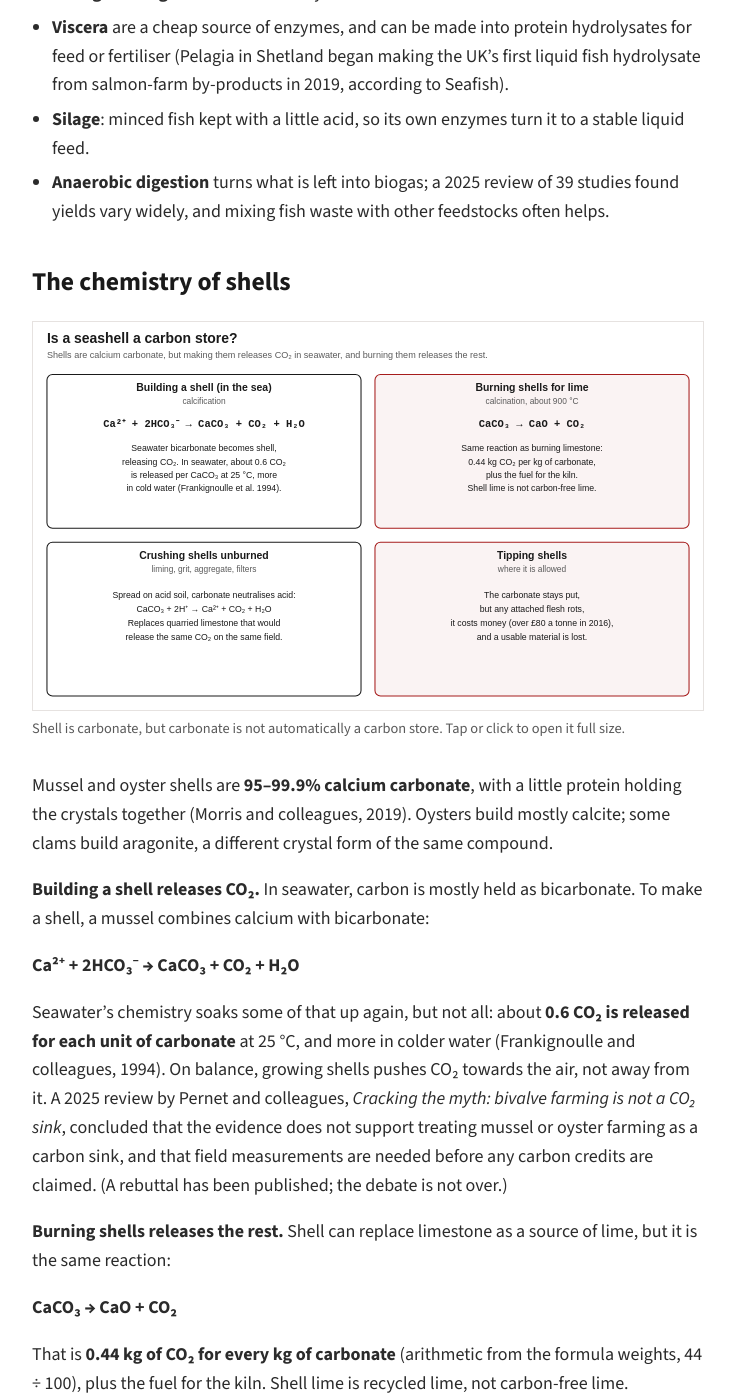
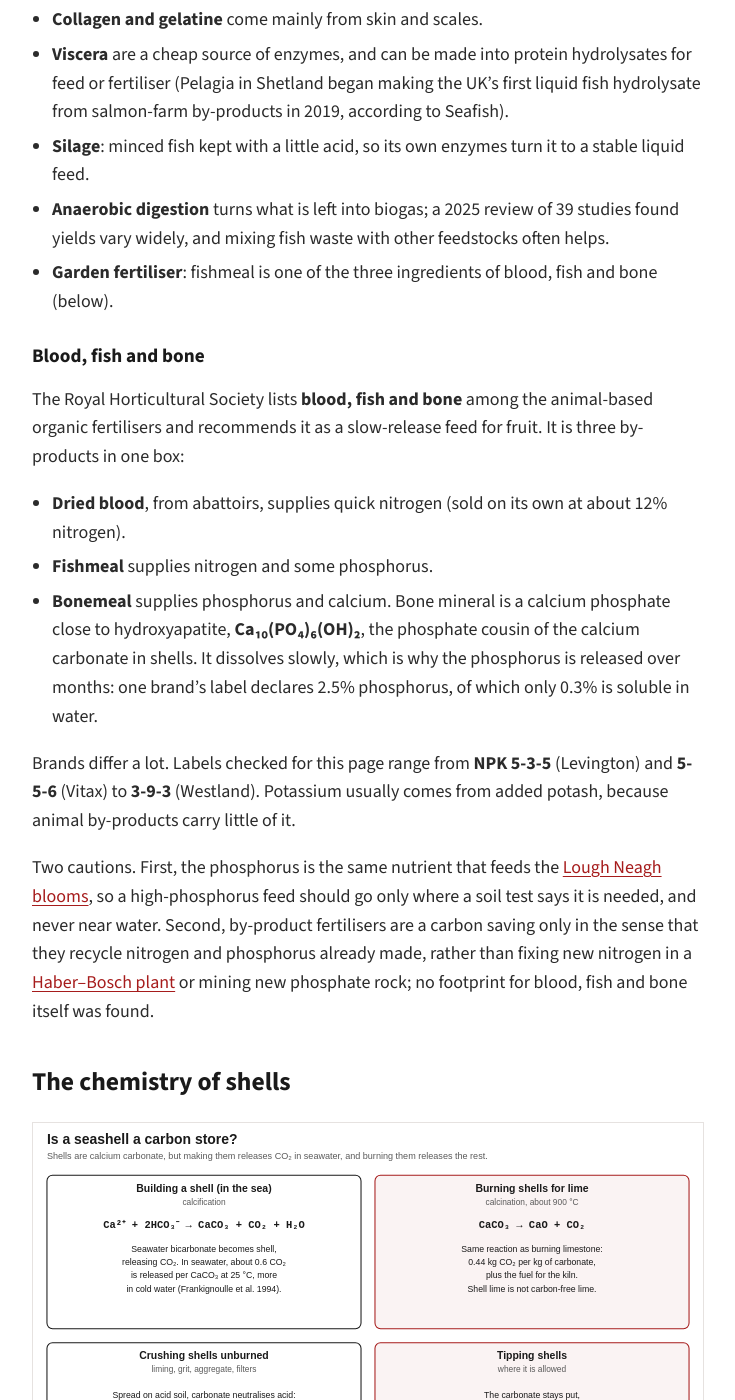
Before and after one commit to robertjparkuk/RobertJParkuk.github.io, a Jekyll site: the page built from _learn/fish-guts-and-seashells.md, in a window 1280 px wide and 1400 px high, scrolled down 2385 px. Shown: the whole window, without its empty margins (96-831 px from the left). Built offline with Jekyll 4.4.1, drawn with Linux system fonts in a browser that asks for light colours; some of the changed text lies outside the part shown.

Commit message:
v0.38.1: blood, fish and bone on the fish by-products page
Co-Authored-By: Claude Opus 5.5 <noreply@anthropic.com>
Claude-Session: https://claude.ai/code/session_01TUNMnKYNLJG7xEEf2zYoSz

```diff
--- a/_learn/fish-guts-and-seashells.md
+++ b/_learn/fish-guts-and-seashells.md
@@ -18,7 +18,7 @@ The same material is valuable elsewhere. Fish oil, collagen for cosmetics, chito
 | Part | Share | What it can become | The catch |
 |---|---|---|---|
 | **Fillet** | About a third of cod, haddock or whiting; about half of herring or mackerel | Food | Yields vary widely |
-| **Heads and frames** | Most of the rest | Fishmeal, fish oil, stock, protein | Needs collection and a plant |
+| **Heads and frames** | Most of the rest | Fishmeal, fish oil, protein, garden fertiliser (blood, fish and bone) | Needs collection and a plant |
 | **Guts (viscera)** | About 5% of a fish | Oil, enzymes, silage, biogas | Spoils fast |
 | **Skin and scales** | Varies | Collagen, gelatine, leather | Needs clean handling |
 | **Mollusc shell** | Up to 75% of a mussel or oyster | Lime, poultry grit, aggregate, filters | Heavy; transport eats the benefit |
@@ -26,7 +26,7 @@ The same material is valuable elsewhere. Fish oil, collagen for cosmetics, chito
 
 ## One fish, many products
 
-<figure class="learn-figure"><a href="{{ '/assets/learn/fish-by-products.svg' | relative_url }}" title="Open the diagram full size"><img src="{{ '/assets/learn/fish-by-products.svg' | relative_url }}" alt="A whole fish or prawn splits into five streams: the fillet, used as food; heads and frames, used for fishmeal, oil and stock; guts, used for oil, silage and enzymes; skin and scales, used for collagen, gelatine and leather; and shells, used for lime, grit and chitin. If nobody takes them, by-products go to rendering or incineration at a cost; fish waste must not be landfilled, and animal by-products rules apply. The higher-value order is food and supplements first, then feed, then fertiliser and energy." loading="lazy"></a><figcaption>The same tonne can earn money or cost it. Tap or click to open it full size.</figcaption></figure>
+<figure class="learn-figure"><a href="{{ '/assets/learn/fish-by-products.svg' | relative_url }}" title="Open the diagram full size"><img src="{{ '/assets/learn/fish-by-products.svg' | relative_url }}" alt="A whole fish or prawn splits into five streams: the fillet, used as food; heads and frames, used for fishmeal, oil and garden fertiliser such as blood, fish and bone; guts, used for oil, silage and enzymes; skin and scales, used for collagen, gelatine and leather; and shells, used for lime, grit and chitin. If nobody takes them, by-products go to rendering or incineration at a cost; fish waste must not be landfilled, and animal by-products rules apply. The higher-value order is food and supplements first, then feed, then fertiliser and energy." loading="lazy"></a><figcaption>The same tonne can earn money or cost it. Tap or click to open it full size.</figcaption></figure>
 
 <figure class="learn-figure"><a href="{{ '/assets/learn/fillet-yields.svg' | relative_url }}" title="Open the chart full size"><img src="{{ '/assets/learn/fillet-yields.svg' | relative_url }}" alt="Skinless fillet yield as a share of the whole fish, from FAO: whiting 32%, Atlantic cod 34%, haddock 35%, Atlantic herring 46%, Atlantic mackerel 54%. The rest is heads, frames, guts and skin." loading="lazy"></a><figcaption>For whitefish, about two-thirds of the catch is not fillet. Tap or click to open it full size.</figcaption></figure>
 
@@ -37,6 +37,19 @@ The UN Food and Agriculture Organization (FAO) puts fish processing by-products
 - **Viscera** are a cheap source of enzymes, and can be made into protein hydrolysates for feed or fertiliser (Pelagia in Shetland began making the UK's first liquid fish hydrolysate from salmon-farm by-products in 2019, according to Seafish).
 - **Silage**: minced fish kept with a little acid, so its own enzymes turn it to a stable liquid feed.
 - **Anaerobic digestion** turns what is left into biogas; a 2025 review of 39 studies found yields vary widely, and mixing fish waste with other feedstocks often helps.
+- **Garden fertiliser**: fishmeal is one of the three ingredients of blood, fish and bone (below).
+
+### Blood, fish and bone
+
+The Royal Horticultural Society lists **blood, fish and bone** among the animal-based organic fertilisers and recommends it as a slow-release feed for fruit. It is three by-products in one box:
+
+- **Dried blood**, from abattoirs, supplies quick nitrogen (sold on its own at about 12% nitrogen).
+- **Fishmeal** supplies nitrogen and some phosphorus.
+- **Bonemeal** supplies phosphorus and calcium. Bone mineral is a calcium phosphate close to hydroxyapatite, **Ca₁₀(PO₄)₆(OH)₂**, the phosphate cousin of the calcium carbonate in shells. It dissolves slowly, which is why the phosphorus is released over months: one brand's label declares 2.5% phosphorus, of which only 0.3% is soluble in water.
+
+Brands differ a lot. Labels checked for this page range from **NPK 5-3-5** (Levington) and **5-5-6** (Vitax) to **3-9-3** (Westland). Potassium usually comes from added potash, because animal by-products carry little of it.
+
+Two cautions. First, the phosphorus is the same nutrient that feeds the [Lough Neagh blooms]({{ '/learn/lough-neagh-and-cyanobacteria/' | relative_url }}), so a high-phosphorus feed should go only where a soil test says it is needed, and never near water. Second, by-product fertilisers are a carbon saving only in the sense that they recycle nitrogen and phosphorus already made, rather than fixing new nitrogen in a [Haber–Bosch plant]({{ '/learn/fertiliser-and-the-nitrogen-cycle/' | relative_url }}) or mining new phosphate rock; no footprint for blood, fish and bone itself was found.
 
 ## The chemistry of shells
 
@@ -83,6 +96,7 @@ The chemicals and heat have their own footprint, so chitosan is only a good use
 | **Animal By-Products Regulation** (EC) No 1069/2009, Article 10 | Aquatic animals and their parts (except sea mammals) with no signs of transmissible disease, by-products from aquatic animals at food plants, and “shells from shellfish with soft tissue or flesh” are **Category 3**, the lowest-risk class (Art. 10(i), (j), (k)) | Applies in NI under the Windsor Framework (on DAERA's list, July 2026), with Regulation (EU) No 142/2011 |
 | **Animal By-Products (Enforcement) Regulations (NI) 2015** | How DAERA enforces the EU rules in NI | In force |
 | **Mixed loads** | A mixture takes the highest-risk category in it | DAERA guidance |
+| **Organic fertilisers from animal protein**, Regulation (EU) No 142/2011, Annex XI, Chapter II | Must be mixed with a component such as lime or manure so they cannot be used as feed; this does not apply to ready-to-sell packs of up to 50 kg for the final consumer, such as garden boxes of blood, fish and bone | Applies in NI with the main ABP Regulation |
 | **Landfill** | NetRegs guidance: fish waste must not be landfilled or buried | Current guidance |
 | **Clean shell** | Shell with no flesh appears to fall outside Category 3 | Not confirmed; ask DAERA or NIEA. No NI rule on spreading shell on land was found (Scotland has one, authorisation B6) |
 | **End of waste** | When processed shell stops being waste | No NIEA position found |
@@ -95,17 +109,19 @@ The chemicals and heat have their own footprint, so chitosan is only a good use
 - **Local research.** Kilkeel Seafoods, the NI Fish Producers' Organisation and Queen's University were reported in 2024 to be studying prawn-shell chitosan for removing phosphate from Lough Neagh (news reports; the study itself was not found). Teagasc's all-island AIMBio project, funded by the Shared Island Fund, has pilot sites including Rathlin Island. Queen's used 10 tonnes of clean scallop shell to help rebuild horse mussel reef in Strangford Lough in 2010.
 - **Phosphate and Lough Neagh.** Shell and chitosan both bind phosphate, the nutrient behind the [Lough Neagh blooms]({{ '/learn/lough-neagh-and-cyanobacteria/' | relative_url }}). That is promising, but no product has been shown to work at the scale of the lough.
 
-### Think of a Sunday roast
+### Think of a box of blood, fish and bone
 
-| A Sunday roast | Fish by-products |
+Most gardeners already own a fish by-product: the box of **blood, fish and bone** in the shed.
+
+| A box of blood, fish and bone | The by-product economy |
 |---|---|
-| The joint on the table | The fillet |
-| Bones boiled for stock | Frames for fishmeal, oil and stock |
-| Dripping saved in a jar | Fish oil |
-| Peelings to the compost bin | Guts to silage or biogas |
-| Eggshells crushed for the garden | Crushed shell for liming or grit |
-| Everything in the bin | The linear route: a cost, and lost value |
-| Claiming the bin is a carbon store | Claiming a shell pile locks up carbon |
+| Dried blood: quick-acting nitrogen | Blood from abattoirs, a Category 3 by-product |
+| Fishmeal: nitrogen and some phosphorus | Heads, frames and guts, cooked, dried and ground |
+| Bonemeal: slow-release phosphorus and calcium | Bone mineral, a calcium phosphate: the phosphate twin of a shell's carbonate |
+| Potash added to balance the mix | Animal by-products carry little potassium |
+| The NPK figures on the label | The value is in the nutrients, measured and declared |
+| “Dogs may dig it up” on the pack | Why animal by-products come with rules |
+| Sprinkled on the vegetable patch | The biological loop: nutrients back to the soil |
 
 ## Examples
 
@@ -162,7 +178,7 @@ Checked 17 November 2026.
 
 - **Scale and uses:** FAO, [Fish by-products utilization](https://www.fao.org/flw-in-fish-value-chains/resources/articles/detail/fish-by-products-utilization--getting-more-benefits-from-fish-processing/en) (25 April 2021) · FAO, [State of World Fisheries and Aquaculture 2024](https://openknowledge.fao.org/server/api/core/bitstreams/1273bc36-339b-43d2-8163-af4d805f2ad2/content/sofia/2024/executive-summary.html) (2022 data) · FAO Fisheries Technical Paper 309, [yield and nutritional value of fish species](https://www.fao.org/4/t0219e/T0219E01.htm), table 1 · Ideia et al. 2019, *Waste and Biomass Valorization*, doi:10.1007/s12649-019-00739-1 (viscera about 5%; oil, collagen, enzymes) · Seafish, [Driving a circular economy in seafood supply chains](https://seafish.org/responsible-sourcing/climate-change-and-the-seafood-industry/driving-a-circular-economy-in-seafood-supply-chains) · Shandu et al. 2025, *Environmental and Climate Technologies* 29(1), doi:10.2478/rtuect-2025-0070 (fish waste biogas review).
 - **Shells and carbon:** Morris, Backeljau and Chapelle 2019, [Shells from aquaculture](https://library.naturalsciences.be/pdfs-open-access/2019/Morris-2019-RevAquacult-11-42-Shellsfromaquaculture.pdf), *Reviews in Aquaculture* 11 · Pernet et al. 2025, [Cracking the myth: bivalve farming is not a CO₂ sink](https://archimer.ifremer.fr/doc/00901/101309), *Reviews in Aquaculture* 17 · Frankignoulle, Canon and Gattuso 1994, *Limnology and Oceanography* 39 (the CO₂ released by calcification; as implemented in the [seacarb package](https://rdrr.io/rforge/seacarb/man/psi.html)) · Goossens et al. 2026, *Biogeosciences* 23, doi:10.5194/bg-23-6447-2026.
-- **Chitin and chitosan:** Younes and Rinaudo 2015, [Chitin and chitosan preparation from marine sources](https://pmc.ncbi.nlm.nih.gov/articles/PMC4377977), *Marine Drugs* 13 · Kou, Peters and Mucalo, [Chitosan: a review of sources and preparation methods](https://researchcommons.waikato.ac.nz/bitstream/10289/14259/35/Chitosan%20-%20A%20review%20of%20sources%20and%20preparation%20methods.pdf) (University of Waikato) · Nephrops head oil: [Marine Drugs, December 2016](https://doaj.org/article/8165ec6ed0474fb4990e08644e5fe63e).
+- **Chitin and chitosan:** Younes and Rinaudo 2015, [Chitin and chitosan preparation from marine sources](https://pmc.ncbi.nlm.nih.gov/articles/PMC4377977), *Marine Drugs* 13 · Kou, Peters and Mucalo, [Chitosan: a review of sources and preparation methods](https://researchcommons.waikato.ac.nz/bitstream/10289/14259/35/Chitosan%20-%20A%20review%20of%20sources%20and%20preparation%20methods.pdf) (University of Waikato) · Blood, fish and bone: RHS, [Fertilisers](https://www.rhs.org.uk/advice/profile?PID=304) and [garden jobs: fertilisers](https://www.rhs.org.uk/garden-jobs/fertilisers) · product labels: [Vitax](https://cdn.mr-fothergills.co.uk/product-pdfs/201832.pdf) (5-5-6; phosphorus 0.3% water-soluble, 2.2% acid-soluble), [Levington](https://lovethegarden.com/uk-en/product/miracle-gro-fish-blood-bone-35kg) (5-3-5), [Westland](https://www.watersidegardencentre.co.uk/westland-fish-blood-bone) (3-9-3, retailer listing) · [Regulation (EU) No 142/2011, Annex XI, Chapter II](https://www.legislation.gov.uk/eur/2011/142/annex/XI/chapter/II/section/1) (mixing rule and 50 kg exemption) · Nephrops head oil: [Marine Drugs, December 2016](https://doaj.org/article/8165ec6ed0474fb4990e08644e5fe63e).
 - **Rules:** [Regulation (EC) No 1069/2009, Article 10](https://www.legislation.gov.uk/eur/2009/1069/article/10) ([EUR-Lex](https://eur-lex.europa.eu/eli/reg/2009/1069)) · DAERA, [Windsor Framework legislation list](https://www.daera-ni.gov.uk/sites/default/files/2026-07/LEGISLATION%20WHERE%20THE%20SECRETARY%20OF%20STATE%20HAS%20NOT%20EXERCISED%20DISCRETION%20UNDER.pdf) (July 2026) · DAERA, [Animal products general guidance](https://www.daera-ni.gov.uk/articles/animal-products-general-guidance) · Seafish, [Animal by-products: handling, use and disposal](https://www.seafish.org/trade-and-regulation/uk-seafood-regulation/packaging-and-waste-legislation/animal-by-products-handling-use-and-disposal/) · NetRegs, [Fish waste disposal](https://netregs.org.uk/environmental-topics/waste/managing-waste-materials/fish-waste-disposal) · Scottish Government, [authorisation B6, crustacean shells to land](https://gov.scot/publications/animal-by-products-competent-authority-authorisations/application-of-animal-by-products-and-derived-products-to-land/b6-aquatic-crustacean-shells) (Scotland only).
 - **Northern Ireland:** NI Assembly Research and Information Service, [NI's marine and freshwater fish stock health](https://www.niassembly.gov.uk/globalassets/documents/raise/publications/2022-2027/2026/aera/2926.pdf) (15 April 2026, citing DAERA) · AFBI, [Shellfish management](https://www.afbini.gov.uk/articles/shellfish-management) · ITV/UTV, [prawns and Lough Neagh](https://itv.com/news/utv/2024-06-11/pink-prawns-might-provide-green-solution-to-lough-neaghs-woes) (11 June 2024; news) · Teagasc, [Fishing for value](https://teagasc.ie/about/research--innovation/research-publications/tresearch-articles/fishing-for-value/) (16 December 2025) · Queen's University, [shell cultch deployment, Strangford Lough](https://www.qub.ac.uk/research-centres/ModiolusRestorationResearchGroup/Research/PastResearch/ShellCultchDeploymentandModiolusTranslocation).
-- **Not checked against a primary source:** that clean shell falls outside Category 3; any NI rule on spreading shell; the 1,000 tonnes of Kilkeel prawn shell; port-by-port landings; fish silage details (the source found is marked “do not quote”); the calcification and calcination equations (standard chemistry). The examples are illustrative.
+- **Not checked against a primary source:** that clean shell falls outside Category 3; any NI rule on spreading shell; the 1,000 tonnes of Kilkeel prawn shell; port-by-port landings; fish silage details (the source found is marked “do not quote”); the calcification and calcination equations and the bone-mineral formula (standard chemistry); the 12% nitrogen of dried blood (supplier labels); that the potassium in blood, fish and bone comes from added potash. The examples are illustrative.
```
Also changed, not shown: WEBSITE-UPDATES.md (+5 -0 lines), assets/learn/fish-by-products.svg, 1 other file.
